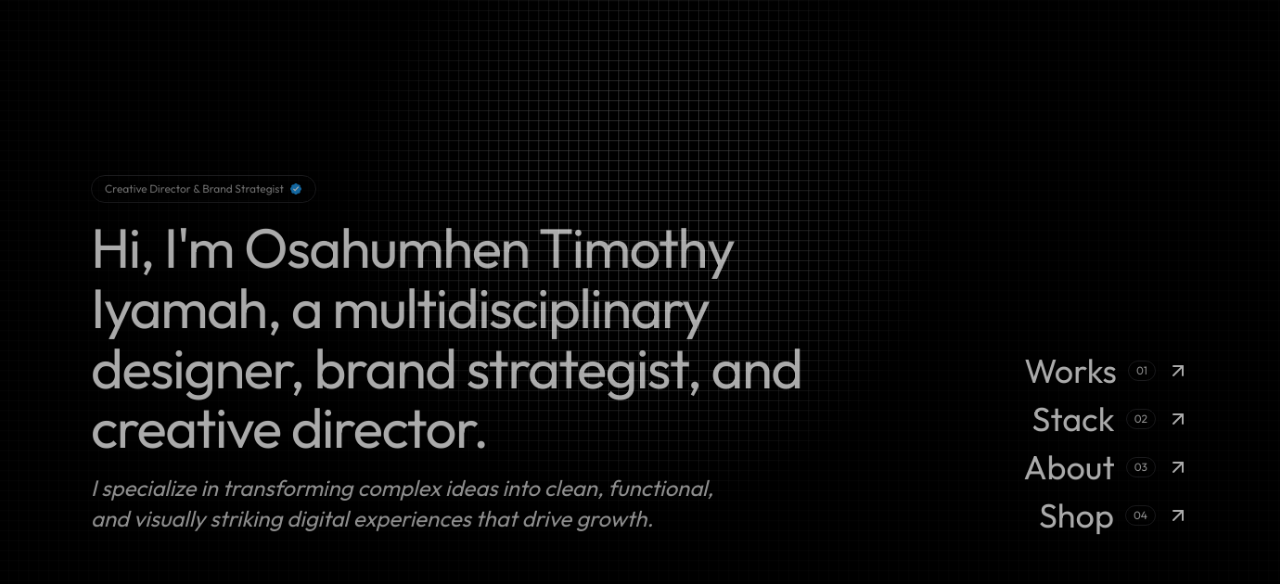
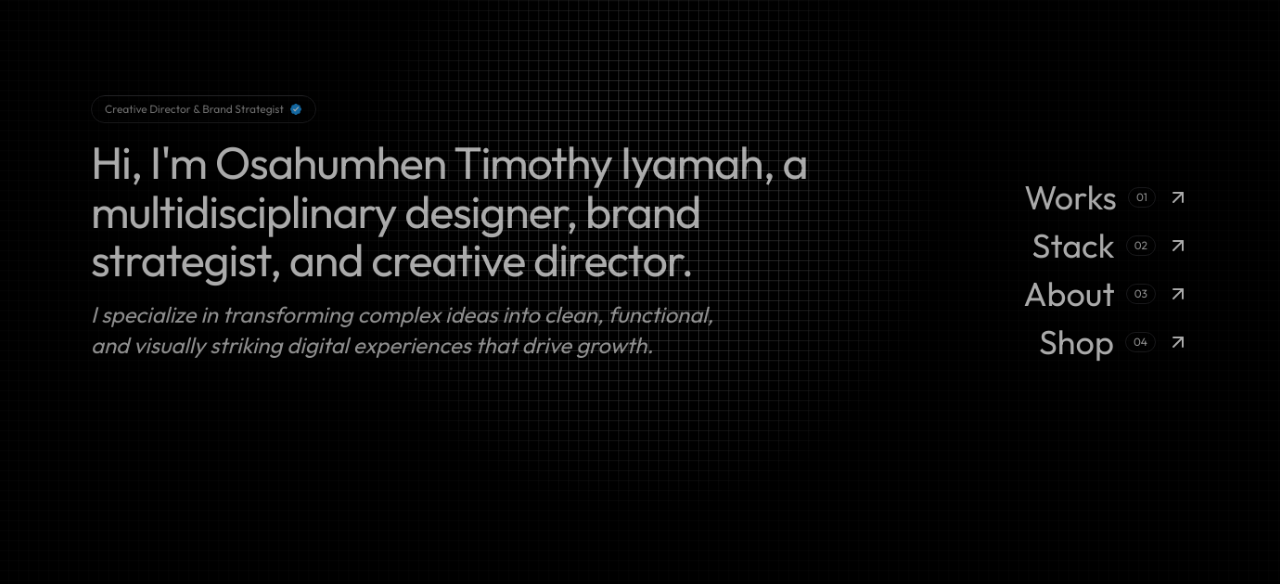
Before and after one commit to Osati116/osati-portfolio, a Next.js app: page / in a window 1280 px wide. Shown: the part 188-772 px from the top of the page. Built offline with nearby package versions, Linux system fonts and the light colour scheme; no server answers.

Commit message:
fix(hero): perfectly match user reference layout with balanced vertical placement and bottom alignment

```diff
--- a/components/sections/hero-section.tsx
+++ b/components/sections/hero-section.tsx
@@ -28,11 +28,11 @@ export function HeroSection() {
     <section
       ref={sectionRef}
       id="home"
-      className="relative w-full min-h-[calc(100vh-4rem)] flex flex-col justify-end items-center px-6 sm:px-10 lg:px-12 pt-24 sm:pt-32 md:pt-40 lg:pt-48 pb-8 sm:pb-10 md:pb-12 scroll-mt-20 overflow-hidden"
+      className="relative w-full min-h-[calc(100vh-4rem)] flex flex-col justify-center items-center px-6 sm:px-10 lg:px-12 pt-4 sm:pt-6 md:pt-8 pb-10 sm:pb-14 md:pb-16 scroll-mt-20 overflow-hidden"
     >
       <motion.div
         style={{ scale, opacity }}
-        className="max-w-7xl mx-auto w-full mt-auto mb-2 sm:mb-4 origin-center will-change-transform"
+        className="max-w-7xl mx-auto w-full my-auto origin-center will-change-transform"
       >
         {/* Main content grid: Left-aligned biography & Right-aligned page navigation index */}
         <div className="grid grid-cols-1 lg:grid-cols-12 gap-8 lg:gap-8 items-end w-full">
@@ -69,7 +69,7 @@ export function HeroSection() {
               initial={{ opacity: 0, y: 28 }}
               animate={{ opacity: 1, y: 0 }}
               transition={{ duration: 0.9, ease: [0.22, 1, 0.36, 1], delay: 0.2 }}
-              className="text-3xl sm:text-5xl md:text-6xl font-normal tracking-tight text-black dark:text-white xanh-mono-regular leading-[1.08] mb-3.5 sm:mb-4"
+              className="text-3xl sm:text-4xl md:text-5xl lg:text-[clamp(2.5rem,3.8vw,3.75rem)] font-normal tracking-tight text-black dark:text-white xanh-mono-regular leading-[1.08] mb-3.5 sm:mb-4"
             >
               Hi, I&apos;m Osahumhen Timothy Iyamah, a multidisciplinary designer, brand strategist, and creative director.
             </motion.h1>
```
